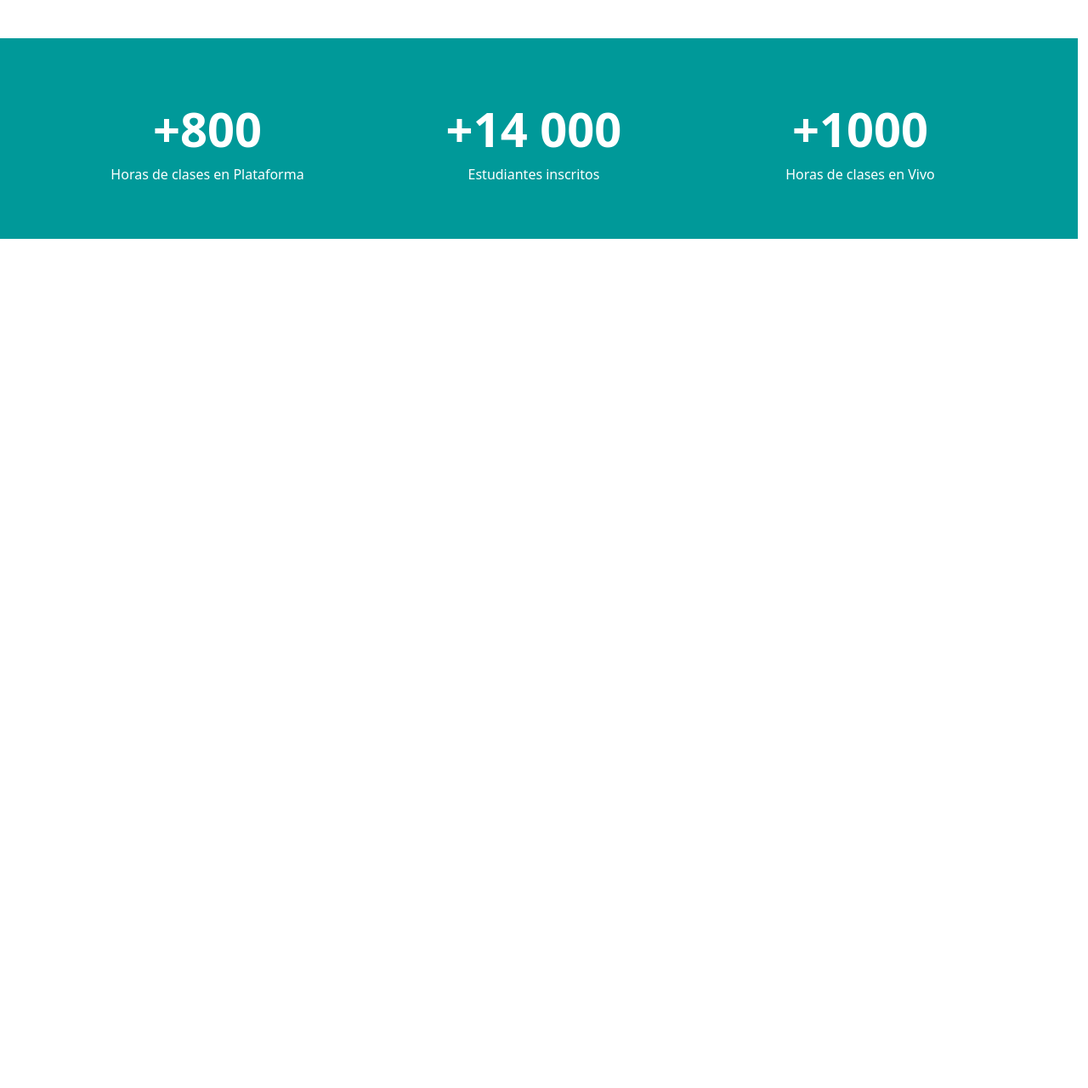
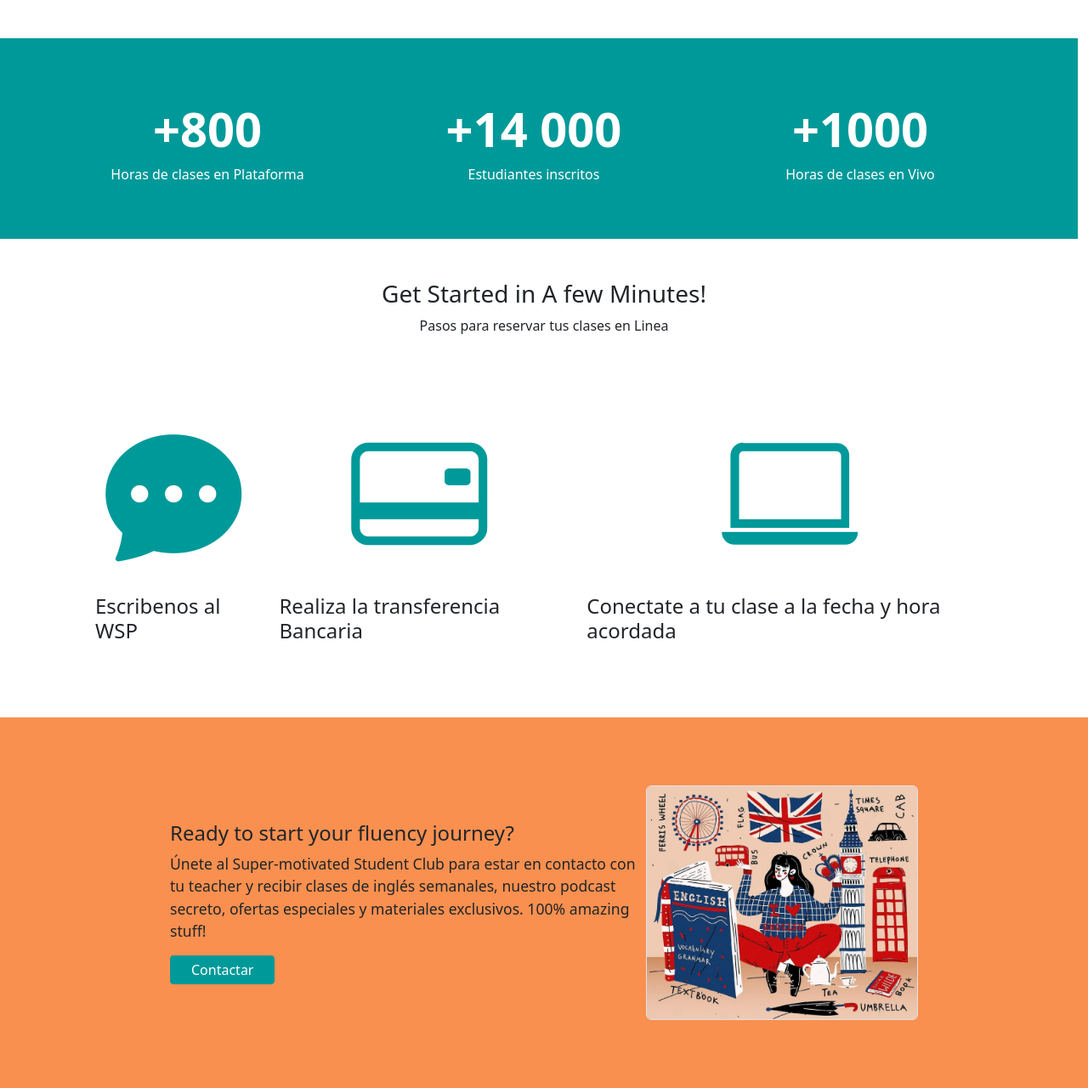
Before and after one commit to myenglishbro/U-MEB, a plain HTML site: page index.html in a window 1280 px wide. Shown: the part 1876-3156 px from the top of the page at 85% size. Before the commit the page ends 2157 px from the top, so only its background shows below. Drawn offline with nearby package versions, Linux system fonts and the light colour scheme.

Commit message:
footer done

```diff
--- a/index.html
+++ b/index.html
@@ -160,20 +160,54 @@
    <section class="sec-kpis row">
     <div class="kpi col-md">
         <span class="number"> +800 </span>
-        <span class="desc"> Horas de clases en Plataforma  </span>
+        <span class="desc"> Horas de clases en Plataforma </span>
     </div>
     <div class="kpi col-md">
         <span class="number"> +14 000 </span>
-        <span class="desc"> Estudiantes inscritos  </span>
+        <span class="desc"> Estudiantes inscritos </span>
     </div>
     <div class="kpi col-md">
-        <span class="number"> +1000  </span>
-        <span class="desc"> Horas de clases en Vivo  </span>
+        <span class="number"> +1000 </span>
+        <span class="desc"> Horas de clases en Vivo </span>
     </div>
    </section>
 
-   <section class="sec-onboarding"> </section>
-   <section class="sec-footer-cta"> </section>
+   <section class="sec-onboarding">
+    <div class="intro">
+        <h3>Get Started in A few Minutes!</h3>
+        <p>Pasos para reservar tus clases en Linea</p>
+    </div>
+    <div class="steps">
+        <div class="icon-desc">
+            <i class="bi bi-chat-dots-fill"></i>
+            <h4 class="tittle">Escribenos al WSP</h4>
+        </div>
+        <div class="step-separator"> </div>
+        <div class="icon-desc">
+            <i class="bi bi-credit-card-2-back"></i>
+            <h4 class="tittle">Realiza la transferencia Bancaria</h4>
+        </div>
+        <div class="step-separator"> </div>
+        <div class="icon-desc">
+            <i class="bi bi-laptop"></i>
+            <h4 class="tittle">Conectate a tu clase a la fecha y hora acordada</h4>
+        </div>
+
+    </div>
+
+ </section>
+
+<section class="sec-footer-cta">
+    <div class="footer-cta">
+        <h4 class="cta-tittle">Ready to start your fluency journey? </h4>
+        <p class="cta-description">Únete al Super-motivated Student Club para estar en contacto con tu teacher y recibir clases de inglés semanales, nuestro podcast secreto, ofertas especiales y materiales exclusivos. 100% amazing stuff!</p>
+        <button class="btn-main">
+            Contactar
+        </button>
+    </div>
+    <img src="assets/img/footer-gril.jpeg" class="border rounded"alt="chica estudiando ingles">
+
+ </section>
 
 
 
--- a/sass/_components.scss
+++ b/sass/_components.scss
@@ -11,6 +11,7 @@
 
 //defino mi variable con el color principal de la web
 $color-main:rgb(0, 153, 153);
+$color-footer:#F99050;
 
 .btn-main{
     @include btn-base();
@@ -121,7 +122,7 @@ $color-main:rgb(0, 153, 153);
     flex-direction: column;
     align-items: center;
     justify-content: center;
-    .icon{
+    i{
      color: $color-main;
      font-size: 10rem;
      padding: 0;
@@ -129,10 +130,10 @@ $color-main:rgb(0, 153, 153);
     }
 
     .title{
-        margin-top:-2rem;
+        margin-top:-1rem;
         font-size: 1.5rem;
         font-weight: 600;
-        text-align: center;
+
 
     }
 }
--- a/sass/_globals.scss
+++ b/sass/_globals.scss
@@ -123,7 +123,7 @@ nav{
     width: 100%;
     background-color: components.$color-main;
     color: white;
-    padding: 4rem;
+    padding:4rem;
     .kpi{
         display: flex;
         flex-direction: column;
@@ -139,3 +139,45 @@ nav{
         }
     }
 }
+
+.sec-onboarding{
+    .intro{
+        @extend .sec-features,.intro;
+    }
+
+    .steps{
+        padding: 0 7rem 5rem 7rem;
+        display: flex;
+        align-items: center;
+        margin: auto;
+        width: 100%;
+        justify-content: center;
+        .step-separator{
+            flex: 1;
+            border-top: 1px solid #ddd;
+            margin: 0 1rem;
+        }
+    }
+}
+
+.sec-footer-cta{
+    background-color: components.$color-footer;
+    padding: 5rem;
+    display: flex;
+    flex-direction: row;
+    align-items: center;
+    justify-content: center;
+    .footer-cta{
+        max-width:50%;
+        .cta-title{
+            font-size: 2rem;
+
+        }
+        .cta-description{
+            font-size: 1.1rem;
+        }
+    }
+    img{
+        max-width: 20rem;
+    }
+}
```
Also changed, not shown: assets/img/footer-gril.jpeg (added), assets/img/img-footer.jpeg (added), css/styles.css, 1 other file.
